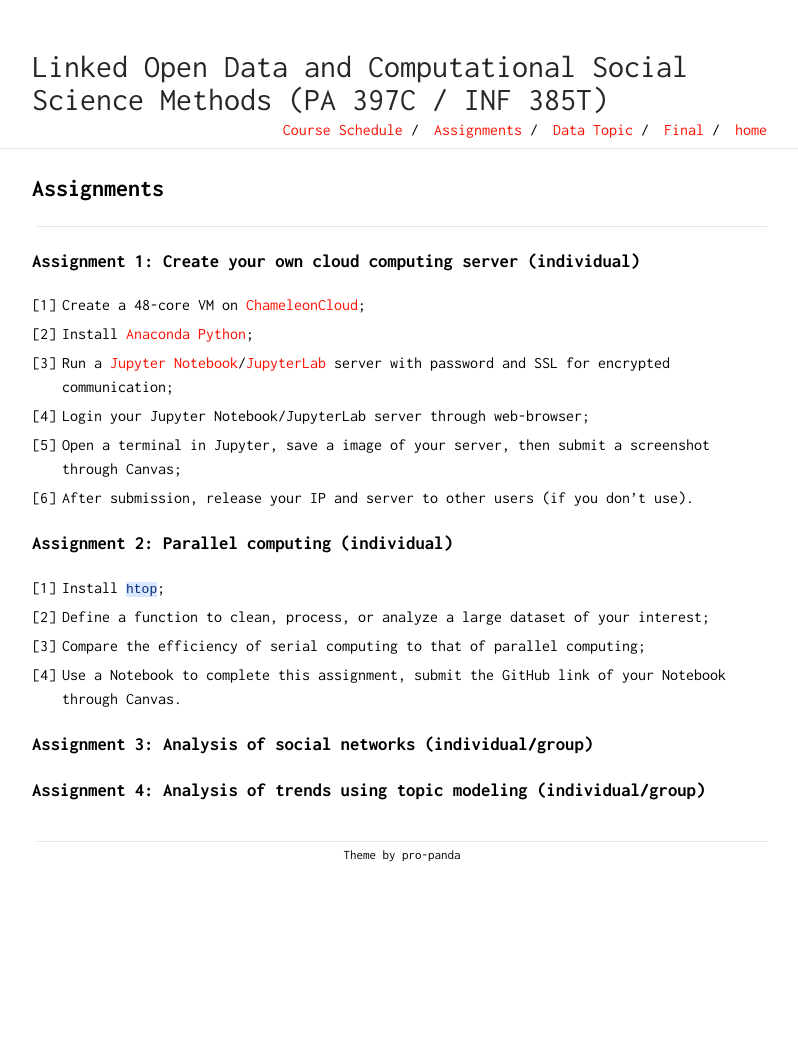
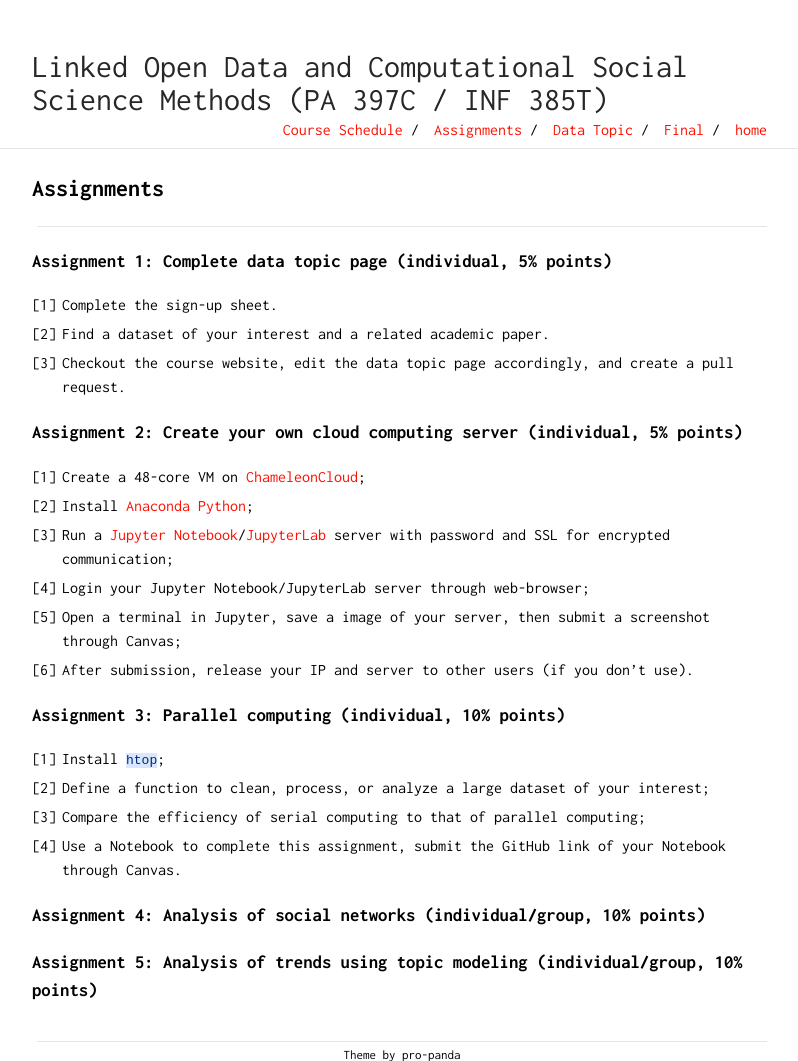
Before and after one commit to Xinjian-Paul-Li/open_data, a Jekyll site: the page built from docs/assignments.md, in a window 1280 px wide. Shown: the whole page, without its empty margins (238-1036 px from the left). Built offline with Jekyll 4.4.1, drawn with Linux system fonts in a browser that asks for light colours; our own code applies the rules of GitHub Pages for plain Markdown files; before the commit the page ends 900 px from its top, so only the background shows below that.

Commit message:
update course

```diff
--- a/docs/assignments.md
+++ b/docs/assignments.md
@@ -1,6 +1,14 @@
 ## Assignments
 ---
-### Assignment 1: Create your own cloud computing server (individual)
+
+### Assignment 1: Complete data topic page (individual, 5% points)
+
+1. Complete the sign-up sheet.
+2. Find a dataset of your interest and a related academic paper.
+3. Checkout the course website, edit the data topic page accordingly, and create a pull request.
+
+### Assignment 2: Create your own cloud computing server (individual, 5% points)
+
 1. Create a 48-core VM on [ChameleonCloud](https://www.chameleoncloud.org/);
 2. Install [Anaconda Python](https://www.anaconda.com/distribution/);
 3. Run a [Jupyter Notebook](https://jupyter-notebook.readthedocs.io/en/stable/public_server.html)/[JupyterLab](https://jupyterlab.readthedocs.io/en/stable/getting_started/starting.html) server with password and SSL for encrypted communication;
@@ -8,11 +16,14 @@
 5. Open a terminal in Jupyter, save a image of your server, then submit a screenshot through Canvas;
 5. After submission, release your IP and server to other users (if you don't use).
 
-### Assignment 2: Parallel computing (individual)
+### Assignment 3: Parallel computing (individual, 10% points)
+
 1. Install [`htop`](https://hisham.hm/htop/);
 2. Define a function to clean, process, or analyze a large dataset of your interest;
 3. Compare the efficiency of serial computing to that of parallel computing;
 4. Use a Notebook to complete this assignment, submit the GitHub link of your Notebook through Canvas.
 
-### Assignment 3: Analysis of social networks (individual/group)
-### Assignment 4: Analysis of trends using topic modeling (individual/group)
+### Assignment 4: Analysis of social networks (individual/group, 10% points)
+
+
+### Assignment 5: Analysis of trends using topic modeling (individual/group, 10% points)
```
Also changed, not shown: docs/data_topic.md (+6 -0 lines), 1 other file.
